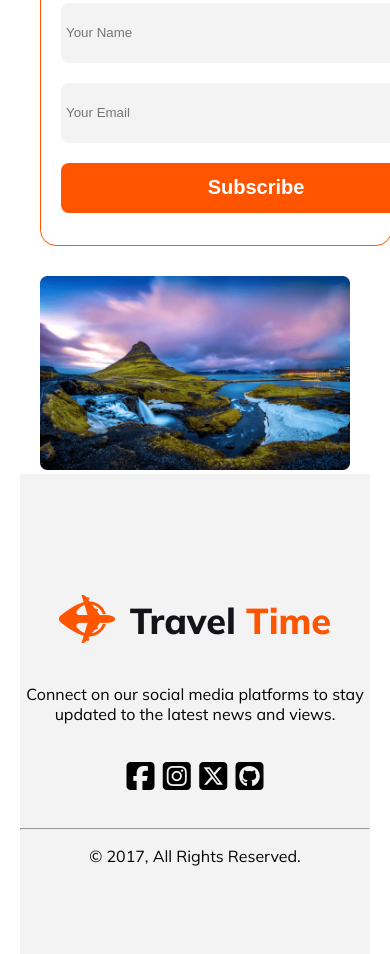
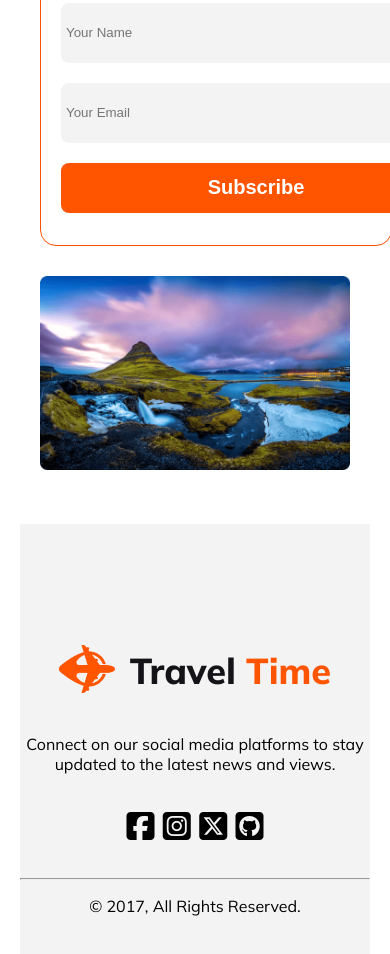
Before and after one commit to sadmaningithub/assignment-2-travel-time, a plain HTML site: page index.html in a window 390 px wide. Shown: the part 9262-10216 px from the top of the page. Drawn offline with Linux system fonts and the light colour scheme.

```diff
--- a/style.css
+++ b/style.css
@@ -690,5 +690,12 @@ footer {
     hr {
         /* max-height: 20px; */
     }
+    footer{
+        margin-top: 50px;
+    }
 
 }
+
+/* @media screen and (min-width){
+
+} */
```
